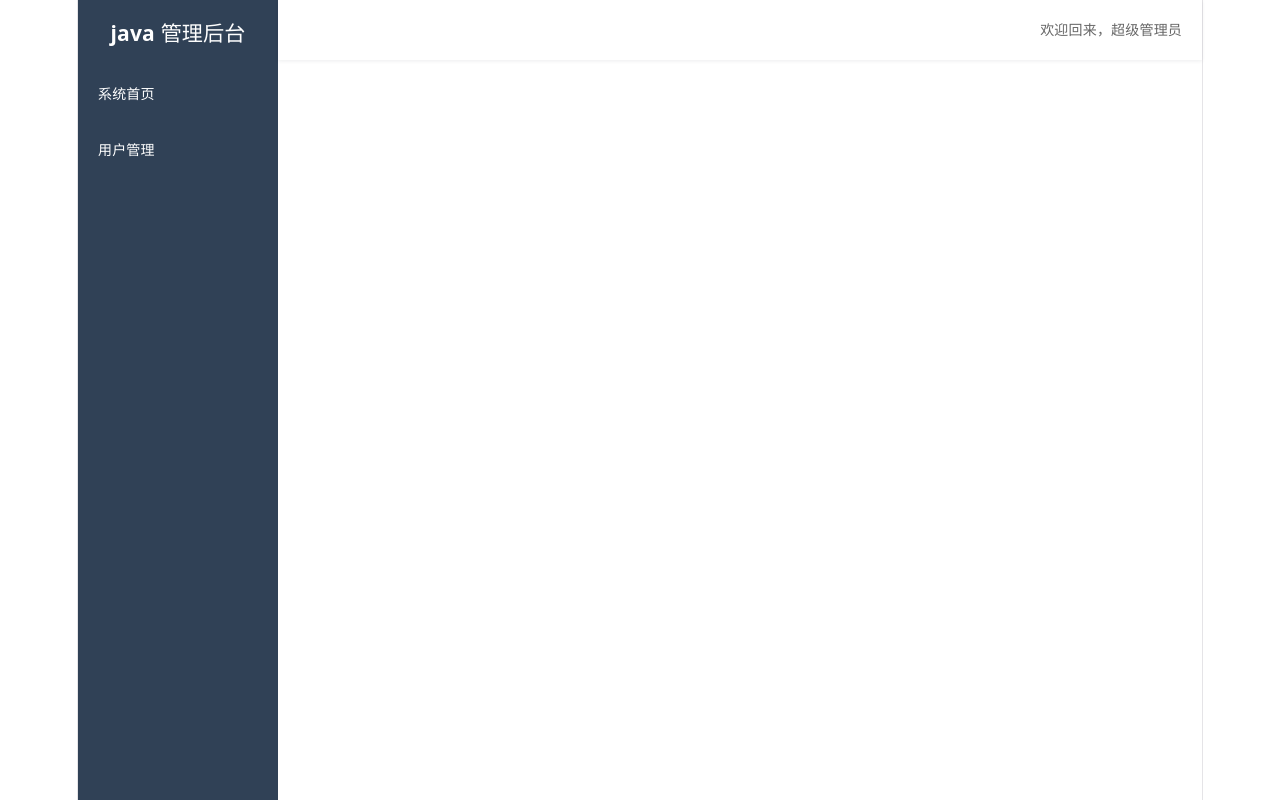
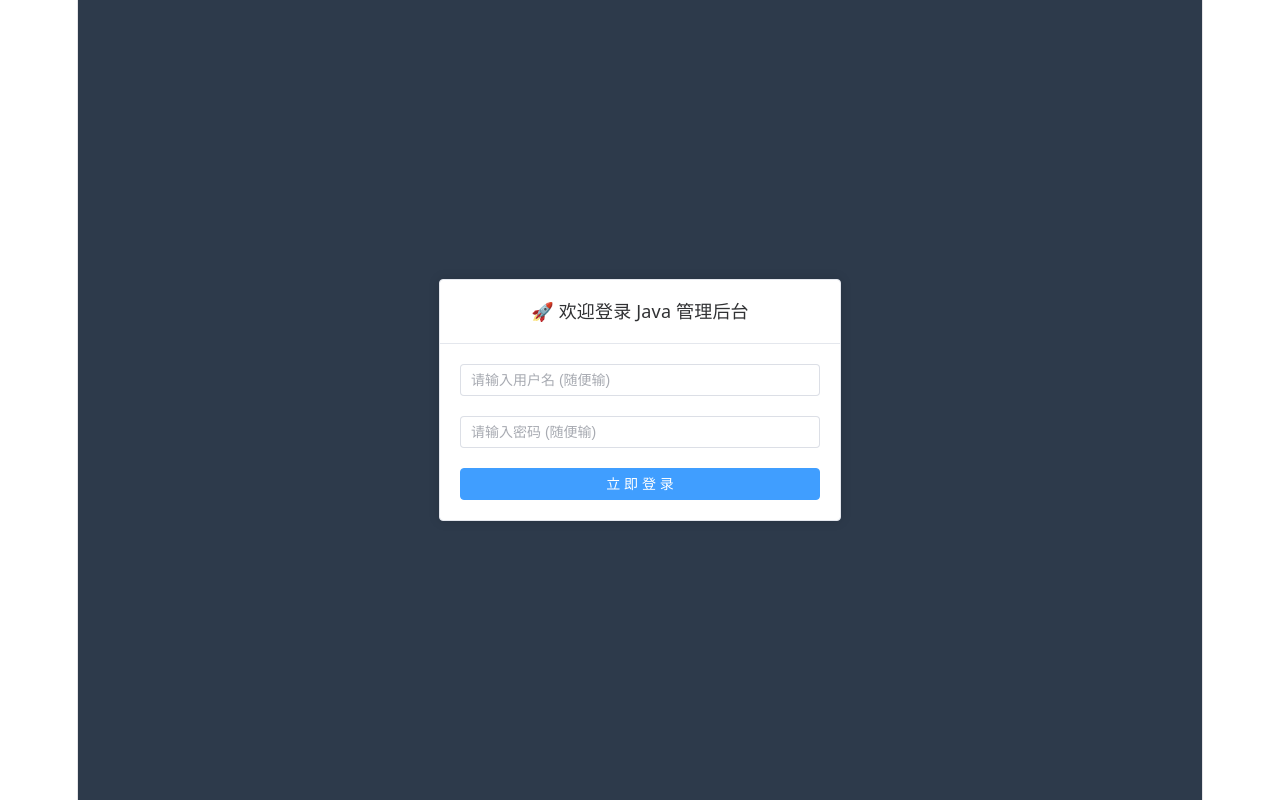
Before and after one commit to yanhangqu/vueTest, a Vue app: page /login in a window 1280 px wide. Built offline with nearby package versions, Linux system fonts and the light colour scheme.

Commit message:
feat:use login vue

```diff
--- a/src/App.vue
+++ b/src/App.vue
@@ -278,7 +278,7 @@ h2 {
 </style> -->
 
 <!-- ==============增加路由router=================== -->
-<template>
+<!-- <template>
   <el-container class="layout-container">
     <el-aside width="200px" class="aside">
       <h3 class="logo">java 管理后台</h3>
@@ -335,4 +335,57 @@ h2 {
 .el-menu {
   border-right: none;
 } /* 去除菜单默认的自带边框 */
+</style> -->
+
+<!-- ===========增加登录页面================== -->
+ <template>
+  <router-view v-if="$route.path === '/login'" />
+
+  <el-container v-else class="layout-container">
+    <el-aside width="200px" class="aside">
+      <h3 class="logo">🚀 Java管理后台</h3>
+      <el-menu router :default-active="$route.path" background-color="#304156" text-color="#fff">
+        <el-menu-item index="/home"><span>🏠 系统首页</span></el-menu-item>
+        <el-menu-item index="/users"><span>👥 用户管理</span></el-menu-item>
+      </el-menu>
+    </el-aside>
+
+    <el-container>
+      <el-header class="header">
+        <span class="welcome">欢迎回来，{{ userStore.username }}</span>
+
+        <el-button type="danger" size="small" style="margin-left: 20px;" @click="handleLogout">
+          退出登录
+        </el-button>
+      </el-header>
+
+      <el-main>
+        <router-view />
+      </el-main>
+    </el-container>
+  </el-container>
+</template>
+
+<script setup>
+import { useRouter } from 'vue-router';
+// 1. 在骨架中也要引入金库
+import { useUserStore } from './store/user';
+
+const router = useRouter();
+const userStore = useUserStore();
+
+// 退出登录逻辑
+const handleLogout = () => {
+  userStore.logout();  // 清空 Pinia 里的 Token 和用户名
+  router.push('/login'); // 踢回登录页
+};
+</script>
+
+<style scoped>
+.layout-container { height: 100vh; }
+.aside { background-color: #304156; }
+.logo { color: white; text-align: center; padding: 20px 0; margin: 0; }
+.header { background-color: #fff; box-shadow: 0 1px 4px rgba(0,21,41,.08); display: flex; align-items: center; justify-content: flex-end; }
+.welcome { color: #409EFF; font-weight: bold; }
+.el-menu { border-right: none; }
 </style>
--- a/src/router/index.js
+++ b/src/router/index.js
@@ -3,12 +3,19 @@ import { createRouter,createWebHistory } from "vue-router";
 //引入页面组件
 import Home from '../views/Home.vue'
 import User from '../views/User.vue'
+import Login from "../views/Login.vue";
 
 //定义规则路由表
 const routes = [
     {
         path:'/',
         redirect:'/home'  //默认重定向到首页
+    },
+    {
+        // 配置登录路由
+        path:'/login',
+        name:"login",
+        component: Login
     },
     {
         path:'/home',
--- a/src/utils/request.js
+++ b/src/utils/request.js
@@ -15,12 +15,16 @@ request.interceptors.request.use(
     console.log(`【请求拦截】发起请求：${config.url}`);
 
     // 实例化 Store
-    const userStore = useUserStore;
+    const userStore = useUserStore();
+
+    console.log("【l拦截器触发】当前的token是：",userStore.token);
 
     // 如果仓库右 Token ,就塞进请求头 Authorization 中
     if(userStore.token){
       // 这里的 'Bearer ' 后面带个空格，是国际标准的 JWT Token 格式
-      config.headers['Authorization'] = `Bearer ${userStore.token}`;
+      // config.headers['Authorization'] = `Bearer ${userStore.token}`;
+      // 建议改成这种写法，兼容性更好
+      config.headers.Authorization = `Bearer ${userStore.token}`;
     }
 
     return config;
--- /dev/null
+++ b/src/views/Login.vue
@@ -0,0 +1,72 @@
+<template>
+  <div class="login-container">
+    <el-card class="login-card" header="🚀 欢迎登录 Java 管理后台">
+      <el-input
+        v-model="loginForm.username"
+        placeholder="请输入用户名 (随便输)"
+        style="margin-bottom: 20px;"
+      />
+      <el-input
+        v-model="loginForm.password"
+        type="password"
+        placeholder="请输入密码 (随便输)"
+        style="margin-bottom: 20px;"
+        @keyup.enter="doLogin"
+      />
+
+      <el-button type="primary" style="width: 100%;" @click="doLogin">
+        立 即 登 录
+      </el-button>
+    </el-card>
+  </div>
+</template>
+
+<script setup>
+import { reactive } from 'vue';
+import { useRouter } from 'vue-router';
+// 1. 引入我们写的“金库”
+import { useUserStore } from '../store/user';
+
+const router = useRouter();
+const userStore = useUserStore(); // 实例化金库
+
+const loginForm = reactive({
+  username: '',
+  password: ''
+});
+
+const doLogin = () => {
+  if (!loginForm.username) {
+    alert("用户名不能为空！");
+    return;
+  }
+
+  // 【模拟调用后端 Java 登录接口】
+  // 现实中这里会是一个 await request.post('/login', loginForm)
+  console.log("正在向后端发送账号密码...", loginForm);
+
+  // 假设后端校验成功，返回了以下数据：
+  const mockToken = "eyJhbGciOiJIUzI1NiIsInR5cCI6IkpXVCJ9Token";
+  const mockName = loginForm.username;
+
+  // 2. 【核心动作】：把数据存进 Pinia！(它会自动帮你同步到硬盘 LocalStorage)
+  userStore.setToken(mockToken);
+  userStore.setUsername(mockName);
+
+  // 3. 登录成功，强制跳转到系统首页
+  router.push('/home');
+};
+</script>
+
+<style scoped>
+.login-container {
+  height: 100vh;
+  display: flex;
+  justify-content: center;
+  align-items: center;
+  background-color: #2d3a4b; /* 经典的后台深色背景 */
+}
+.login-card {
+  width: 400px;
+}
+</style>
```
Also changed, not shown: src/store/user.js (+6 -5 lines).
